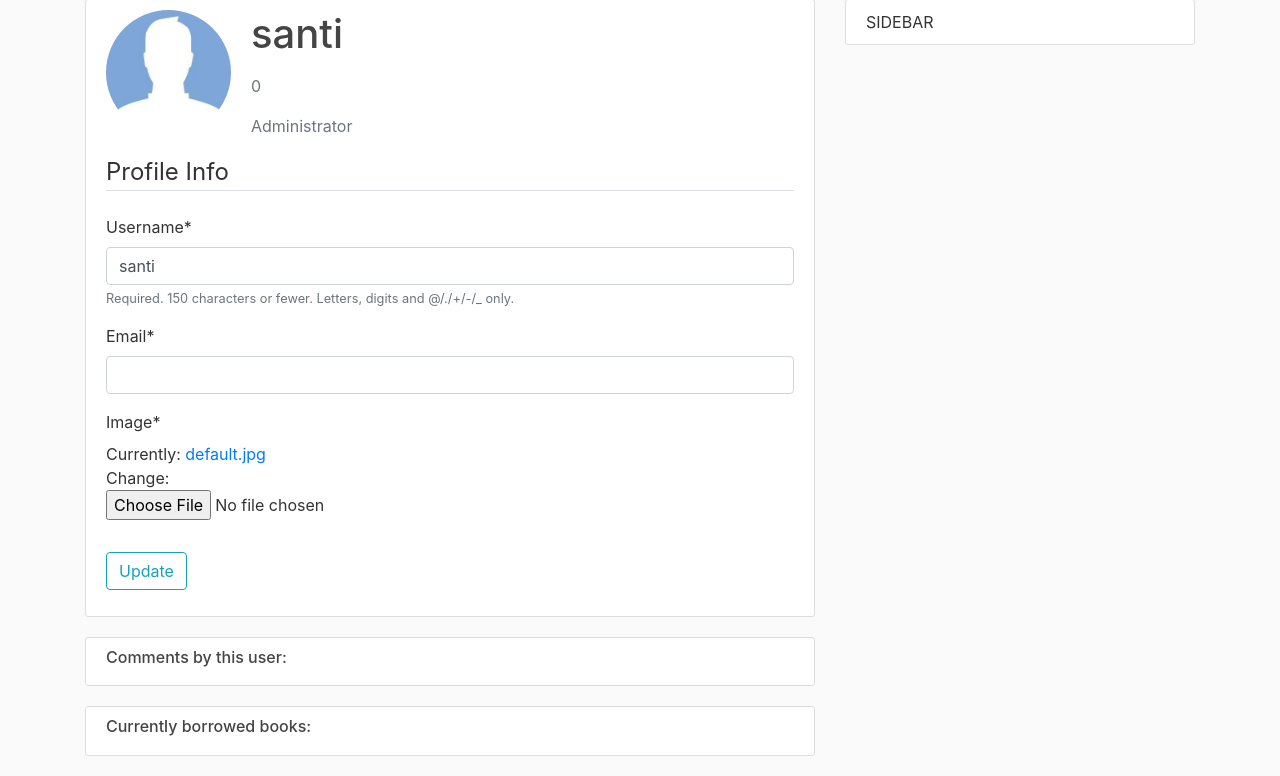
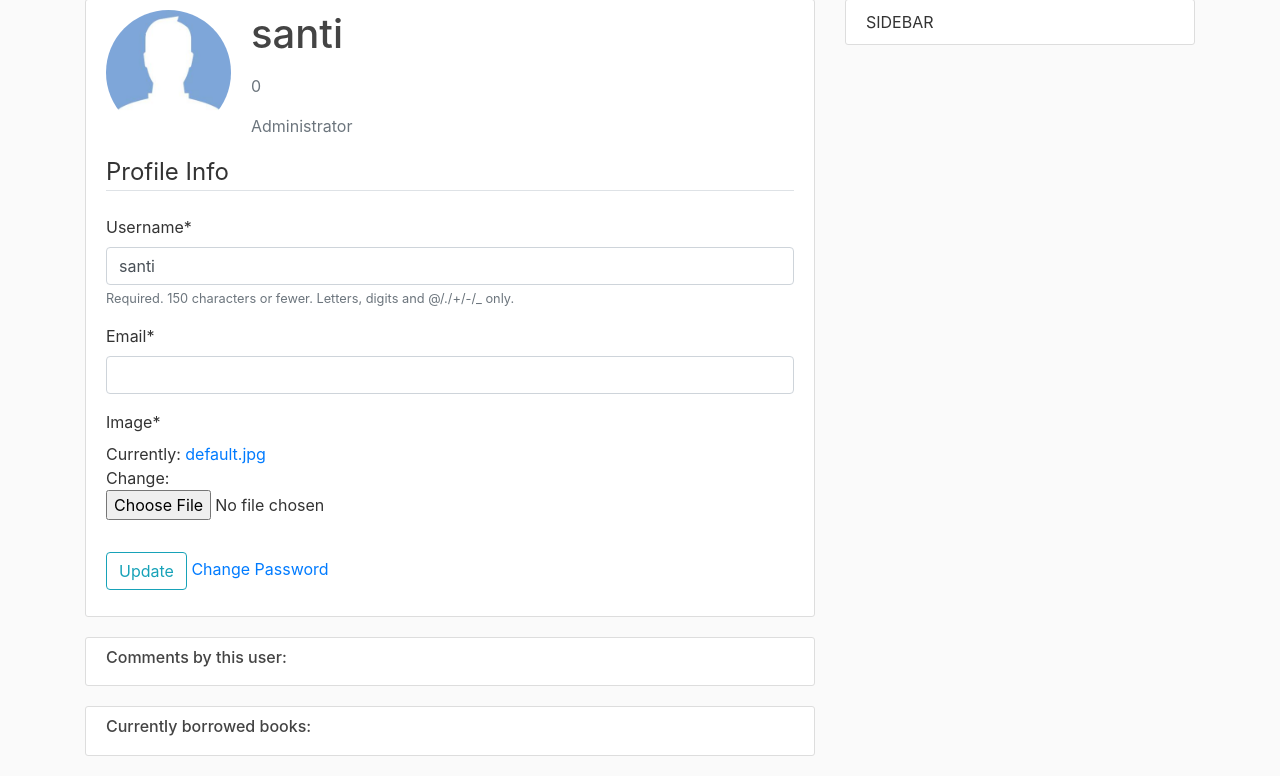
Before and after one commit to LorenzoCA1/SECURDEMP, a Django app: page /profile/ in a window 1280 px wide. Shown: the part 81-857 px from the top of the page. Run offline with Django 3.2, Linux system fonts and the light colour scheme; a user stored in the database is signed in; data comes from the database, SQL or seed files in the repository; both versions use the stored data as it was after the commit; some libraries are stand-ins or nearby versions.

Commit message:
added manual change pass

```diff
--- a/Xavierlibrary/urls.py
+++ b/Xavierlibrary/urls.py
@@ -20,11 +20,13 @@ from django.contrib.auth import views as auth_views
 from django.conf import settings
 from django.conf.urls.static import static
 
+
 urlpatterns = [
     path('admin/', admin.site.urls),
     path('register/', user_views.register, name='register'),
     path('new_manager/', user_views.manager, name='new_manager'),
     path('profile/', user_views.profile, name='profile'),
+    path('profile/changepass/', user_views.change_password, name='change_password'),
     path('login/', auth_views.LoginView.as_view(template_name='users/login.html'), name='login'),
     path('logout/', auth_views.LogoutView.as_view(template_name='users/logout.html'), name='logout'),
     path('', include('library.urls')),
--- a/users/templates/users/profile.html
+++ b/users/templates/users/profile.html
@@ -20,6 +20,7 @@
 			</fieldset>
 			<div class="form-group">
 				<button class="btn btn-outline-info" type="submit">Update</button>
+				<a href="changepass">Change Password</a>
 			</div>
 		</form>
 	</div>
--- a/users/views.py
+++ b/users/views.py
@@ -3,6 +3,9 @@ from django.contrib.auth.forms import UserCreationForm
 from django.contrib import messages
 from .forms import UserRegisterForm, UserUpdateForm, ProfileUpdateForm, ManagerRegisterForm
 from django.contrib.auth.decorators import login_required
+
+from django.contrib.auth import update_session_auth_hash
+from django.contrib.auth.forms import PasswordChangeForm
 
 # Create your views here.
 def register(request):
@@ -22,6 +25,23 @@ def register(request):
 	else:
 		form = UserRegisterForm()
 	return render(request, 'users/register.html', {'form': form})
+
+@login_required
+def change_password(request):
+    if request.method == 'POST':
+        form = PasswordChangeForm(request.user, request.POST)
+        if form.is_valid():
+            user = form.save()
+            update_session_auth_hash(request, user)  # Important!
+            messages.success(request, 'Your password was successfully updated!')
+            return redirect('change_password')
+        else:
+            messages.error(request, 'Please correct the error below.')
+    else:
+        form = PasswordChangeForm(request.user)
+    return render(request, 'users/change_password.html', {
+        'form': form
+    })
 
 @login_required
 def profile(request):
```
Also changed, not shown: users/templates/users/change_password.html (added, +16 -0 lines), db.sqlite3.
